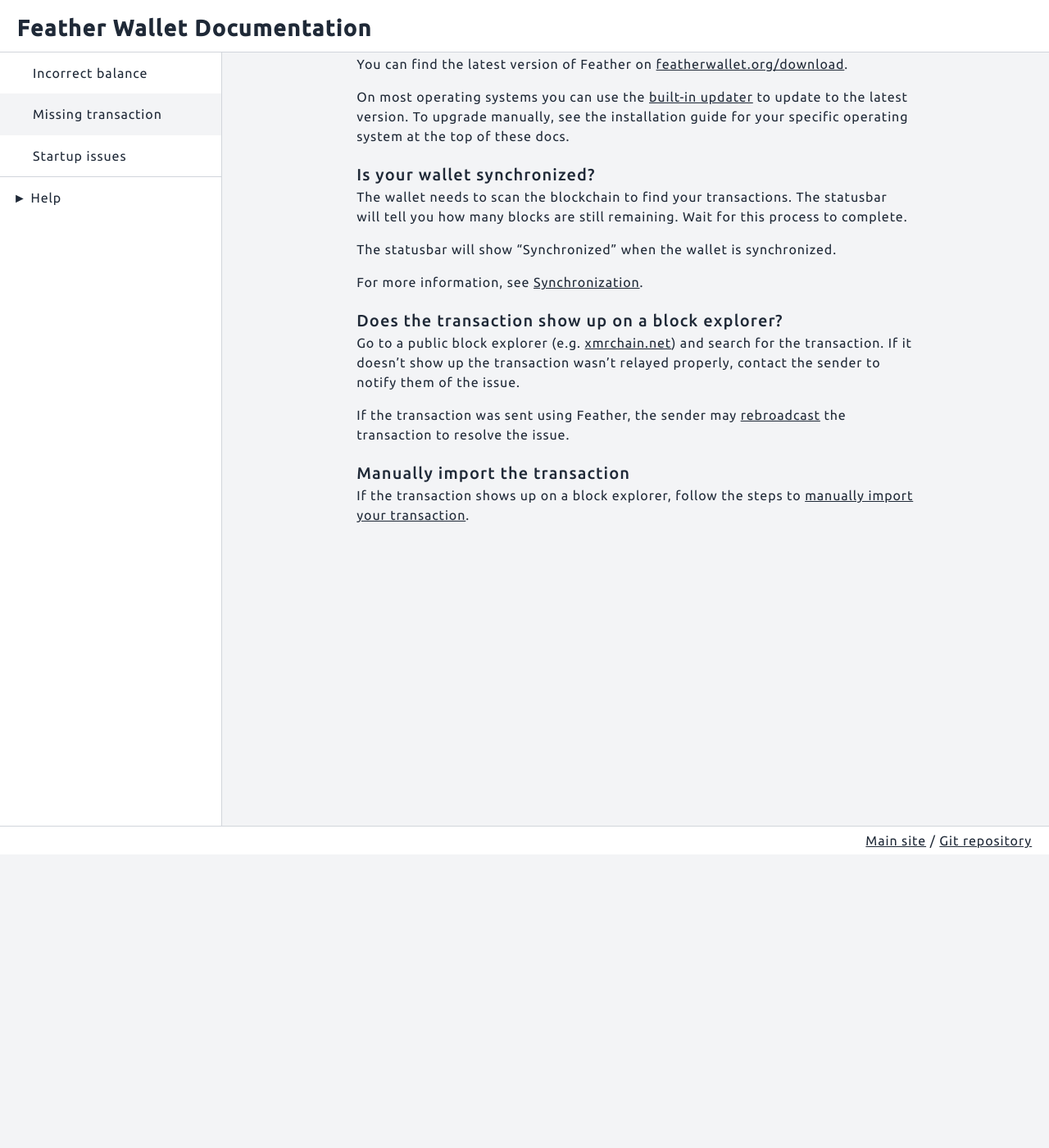
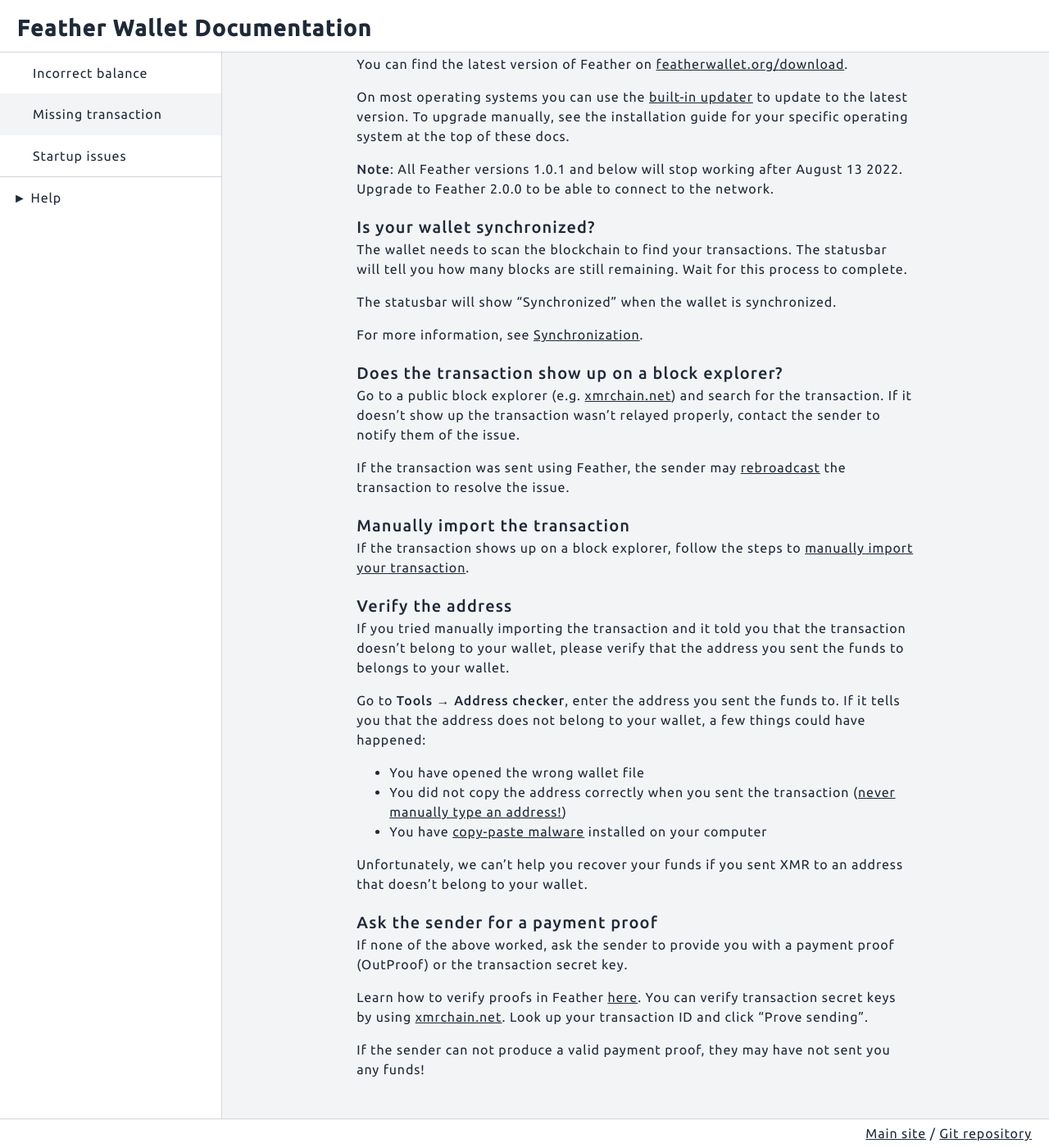
Before and after one commit to jermanuts/feather-docs, a Jekyll site: the page built from content/_guides/missing_tx.md, in a window 1280 px wide and 1400 px high, scrolled down 358 px. Shown: the whole window at 82% size. Built offline with Jekyll 4.4.1, drawn with Linux system fonts in a browser that asks for light colours.

Commit message:
Improve missing_tx

```diff
--- a/content/_guides/missing_tx.md
+++ b/content/_guides/missing_tx.md
@@ -16,6 +16,8 @@
 
 On most operating systems you can use the [built-in updater](updater) to update to the latest version. To upgrade manually, see the installation guide for your specific operating system at the top of these docs.
 
+**Note**: All Feather versions 1.0.1 and below will stop working after August 13 2022. Upgrade to Feather 2.0.0 to be able to connect to the network.
+
 ### Is your wallet synchronized?
 
 The wallet needs to scan the blockchain to find your transactions. The statusbar will tell you how many blocks are still remaining. Wait for this process to complete.
@@ -33,3 +35,23 @@
 ### Manually import the transaction
 
 If the transaction shows up on a block explorer, follow the steps to [manually import your transaction](import-transaction).
+
+### Verify the address
+
+If you tried manually importing the transaction and it told you that the transaction doesn't belong to your wallet, please verify that the address you sent the funds to belongs to your wallet.
+
+Go to **Tools → Address checker**, enter the address you sent the funds to. If it tells you that the address does not belong to your wallet, a few things could have happened:
+
+- You have opened the wrong wallet file
+- You did not copy the address correctly when you sent the transaction ([never manually type an address!](receive_transaction))
+- You have [copy-paste malware](https://medium.com/chainreport/copy-paste-malware-crypto-multipliers-4a0c09c7730a) installed on your computer
+
+Unfortunately, we can't help you recover your funds if you sent XMR to an address that doesn't belong to your wallet.
+
+### Ask the sender for a payment proof
+
+If none of the above worked, ask the sender to provide you with a payment proof (OutProof) or the transaction secret key.
+
+Learn how to verify proofs in Feather [here](verify_tx_proof). You can verify transaction secret keys by using [xmrchain.net](https://xmrchain.net). Look up your transaction ID and click "Prove sending".
+
+If the sender can not produce a valid payment proof, they may have not sent you any funds!
```
Also changed, not shown: content/_guides/import_transaction.md (+1 -1 lines).
